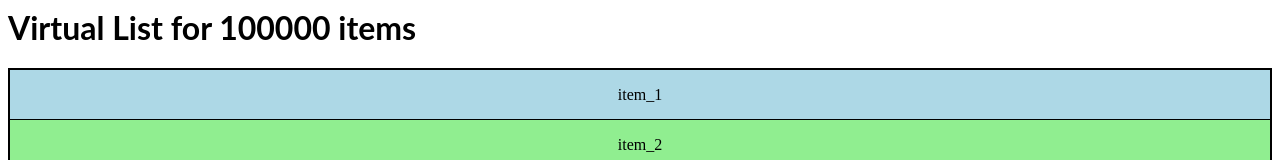
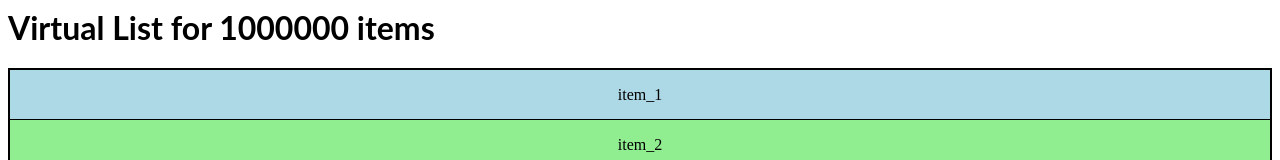
Before and after one commit to cjsmagic/react-custom-virtualization, a React (Create React App) app: page / in a window 1280 px wide. Shown: the top 160 px of the page. Built offline with nearby package versions, Linux system fonts and the light colour scheme; what proptypes would draw is missing.

Commit message:
1 file modified

```diff
--- a/src/App.js
+++ b/src/App.js
@@ -2,7 +2,7 @@ import React from 'react';
 import './style.css';
 import VirtualList from './VirtualList';
 
-const items = new Array(100000)
+const items = new Array(1000000)
   .fill(null)
   .map((_, index) => `item_${index + 1}`);
 
@@ -13,7 +13,8 @@ const renderItem = ({ item, index }) => (
       height: '50px',
       display: 'flex',
       alignItems: 'center',
-      justifyContent: 'center'
+      justifyContent: 'center',
+      cursor: 'pointer'
     }}
     onClick={() => console.log(item)}
   >
```
